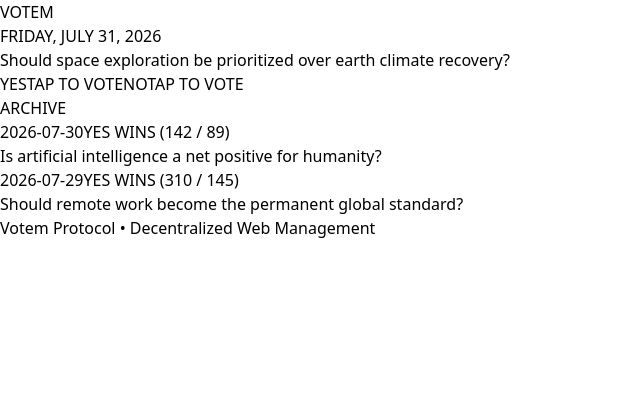
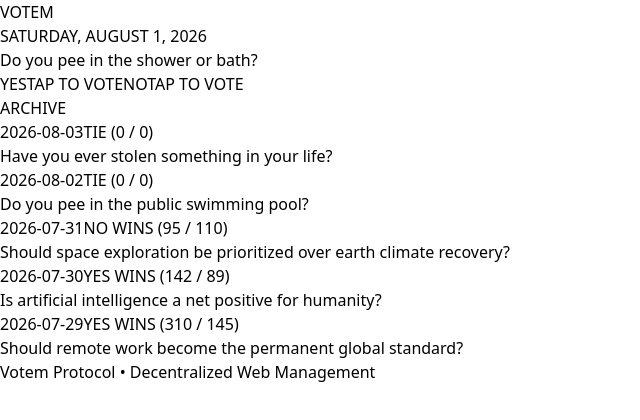
Before and after one commit to bewarebarybear/Votem, a React (Vite) app: page / in a window 1280 px wide. Shown: the top 420 px of the page, without its empty margins (0-640 px from the left). Built offline with nearby package versions, Linux system fonts and the light colour scheme.

Commit message:
Update App.tsx

```diff
--- a/src/App.tsx
+++ b/src/App.tsx
@@ -10,6 +10,24 @@ interface QuestionItem {
 export default function App() {
   // Master list of scheduled questions
   const questionsList: QuestionItem[] = [
+    {
+      date: '2026-08-03',
+      question: 'Have you ever stolen something in your life?',
+      yesVotes: 0,
+      noVotes: 0,
+    },
+    {
+      date: '2026-08-02',
+      question: 'Do you pee in the public swimming pool?',
+      yesVotes: 0,
+      noVotes: 0,
+    },
+    {
+      date: '2026-08-01',
+      question: 'Do you pee in the shower or bath?',
+      yesVotes: 0,
+      noVotes: 0,
+    },
     {
       date: '2026-07-31',
       question: 'Should space exploration be prioritized over earth climate recovery?',
@@ -30,13 +48,13 @@ export default function App() {
     },
   ];
 
-  // Helper to determine today's date based on 11:00 AM CET rollover if needed,
-  // or standard YYYY-MM-DD format.
+  // Helper to determine today's active question safely by sorting dates
   const getActiveQuestion = () => {
     const todayStr = new Date().toISOString().split('T')[0];
-    const found = questionsList.find((q) => q.date === todayStr);
-    // Default to the first item if today's date isn't matched yet
-    return found || questionsList[0];
+    const sorted = [...questionsList].sort((a, b) => new Date(b.date).getTime() - new Date(a.date).getTime());
+    const found = sorted.find((q) => q.date === todayStr);
+    // Default to the closest available or top sorted item if exact match isn't found
+    return found || sorted[0];
   };
 
   const activeQ = getActiveQuestion();
@@ -78,8 +96,10 @@ export default function App() {
     day: 'numeric',
   }).toUpperCase();
 
-  // Archive everything except the current active question
-  const archiveList = questionsList.filter((q) => q.date !== currentData.date);
+  // Archive everything except the current active question, sorted newest to oldest
+  const archiveList = questionsList
+    .filter((q) => q.date !== currentData.date)
+    .sort((a, b) => new Date(b.date).getTime() - new Date(a.date).getTime());
 
   return (
     <div className="min-h-screen bg-black text-white font-mono p-4 max-w-md mx-auto flex flex-col justify-between">
```
